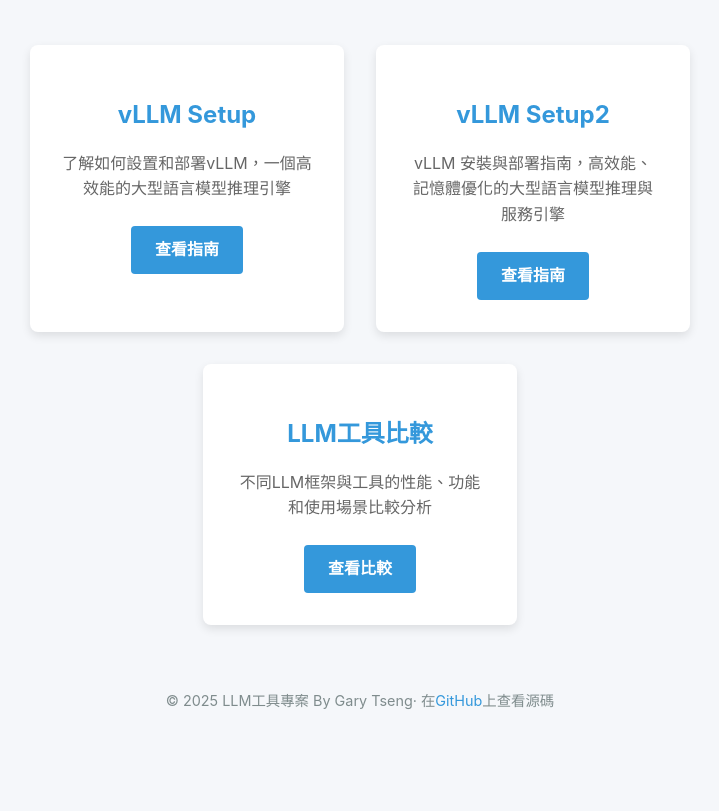
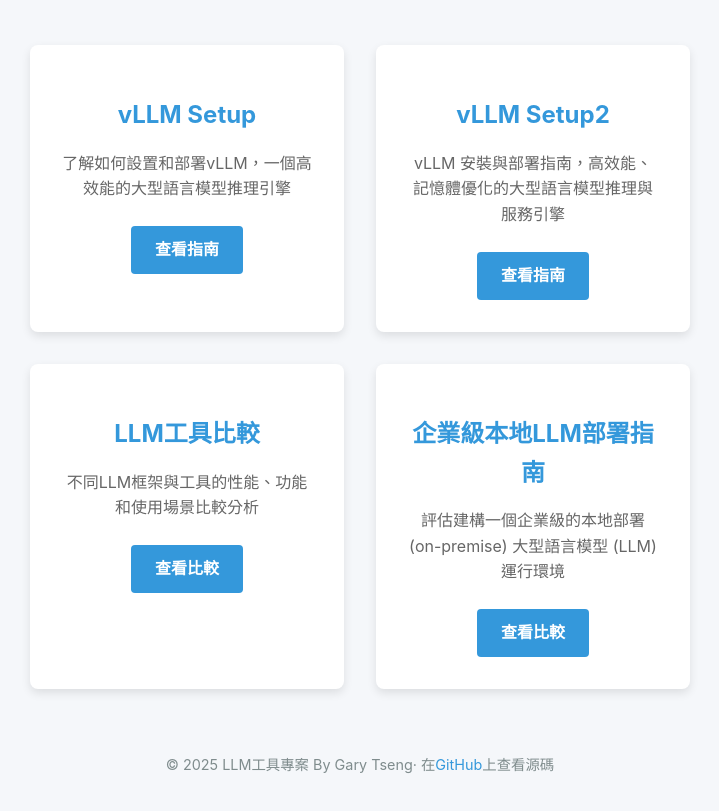
Before and after one commit to GaryTseng-SSSTC/llm_tools, a plain HTML site: page index.html in a window 1280 px wide. Shown: the part 173-984 px from the top of the page, without its empty margins (280-999 px from the left). Before the commit the page ends 931 px from the top, so only its background shows below. Drawn offline with Linux system fonts and the light colour scheme.

Commit message:
2025052201

```diff
--- a/index.html
+++ b/index.html
@@ -110,6 +110,11 @@
         <a href="./llm_tool_compa.html" class="btn">查看比較</a>
       </div>
 
+      <div class="link-card">
+        <h2>企業級本地LLM部署指南</h2>
+        <p>評估建構一個企業級的本地部署 (on-premise) 大型語言模型 (LLM) 運行環境</p>
+        <a href="./build_onpremise_llm.html" class="btn">查看比較</a>
+      </div>
 
     </div>
 
```
